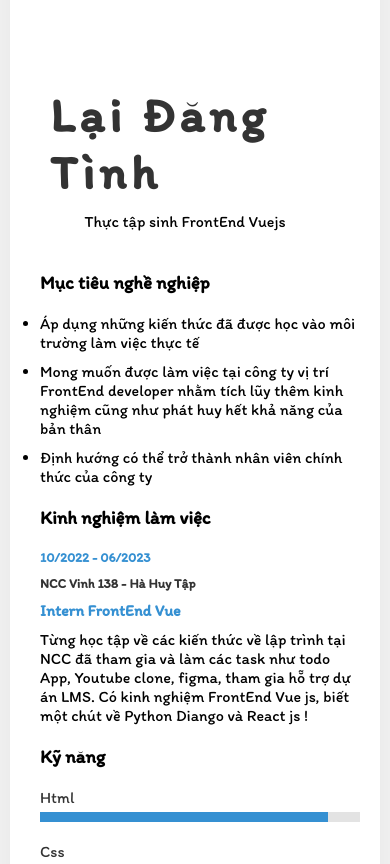
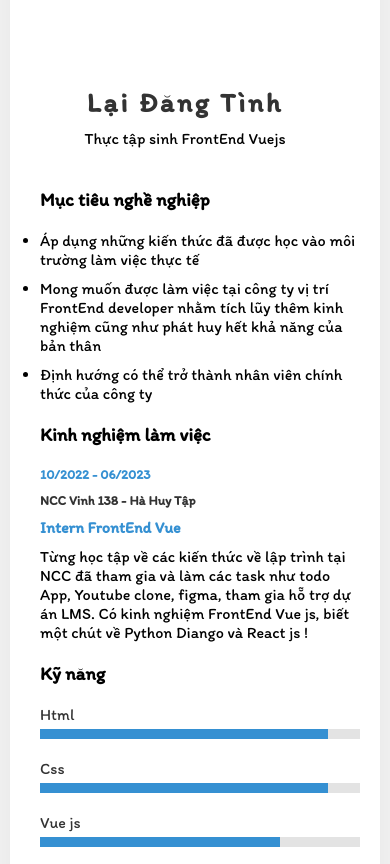
Before and after one commit to Dangtinhtkk/CV_ThucTap, a plain HTML site: page index.html in a window 390 px wide. Shown: the part 1227-2091 px from the top of the page. Drawn offline with Linux system fonts and the light colour scheme.

Commit message:
update cv

```diff
--- a/style.css
+++ b/style.css
@@ -263,6 +263,11 @@ p {
         justify-content: center;
     }
 }
+@media screen and (max-width: 470px) {
+    .container .top .profileText h3{
+        font-size: 1.7em;
+    }
+}
 @media screen and (max-width: 815px) {
     .about .box {
         display: block
```
